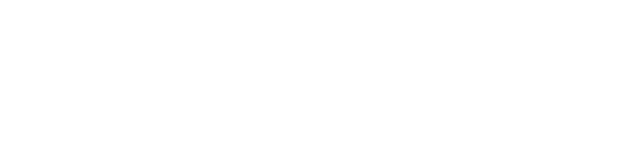
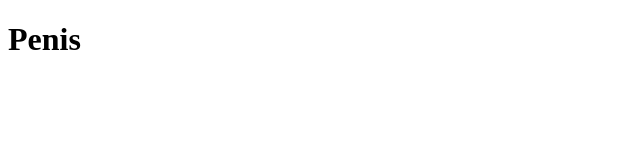
Before and after one commit to AleksandreMchedeladze/School_Web_Maker, a plain HTML site: page index.html in a window 1280 px wide. Shown: the whole page, without its empty margins (0-640 px from the left). Drawn offline with Linux system fonts and the light colour scheme.

Commit message:
Update index.html

```diff
--- a/index.html
+++ b/index.html
@@ -7,6 +7,6 @@
     <title>Document</title>
 </head>
 <body>
-
+    <h1>Penis</h1>
 </body>
 </html>
```
